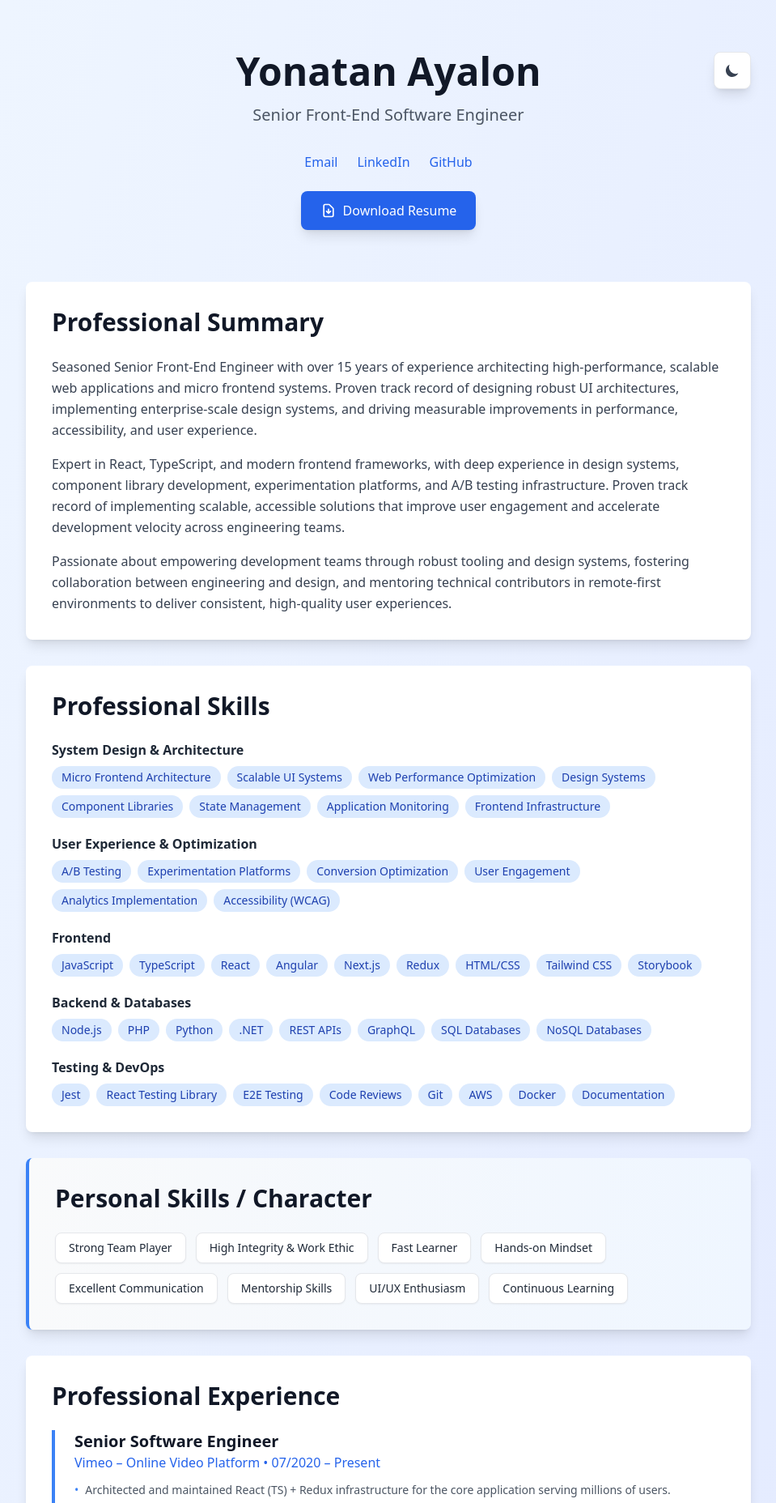
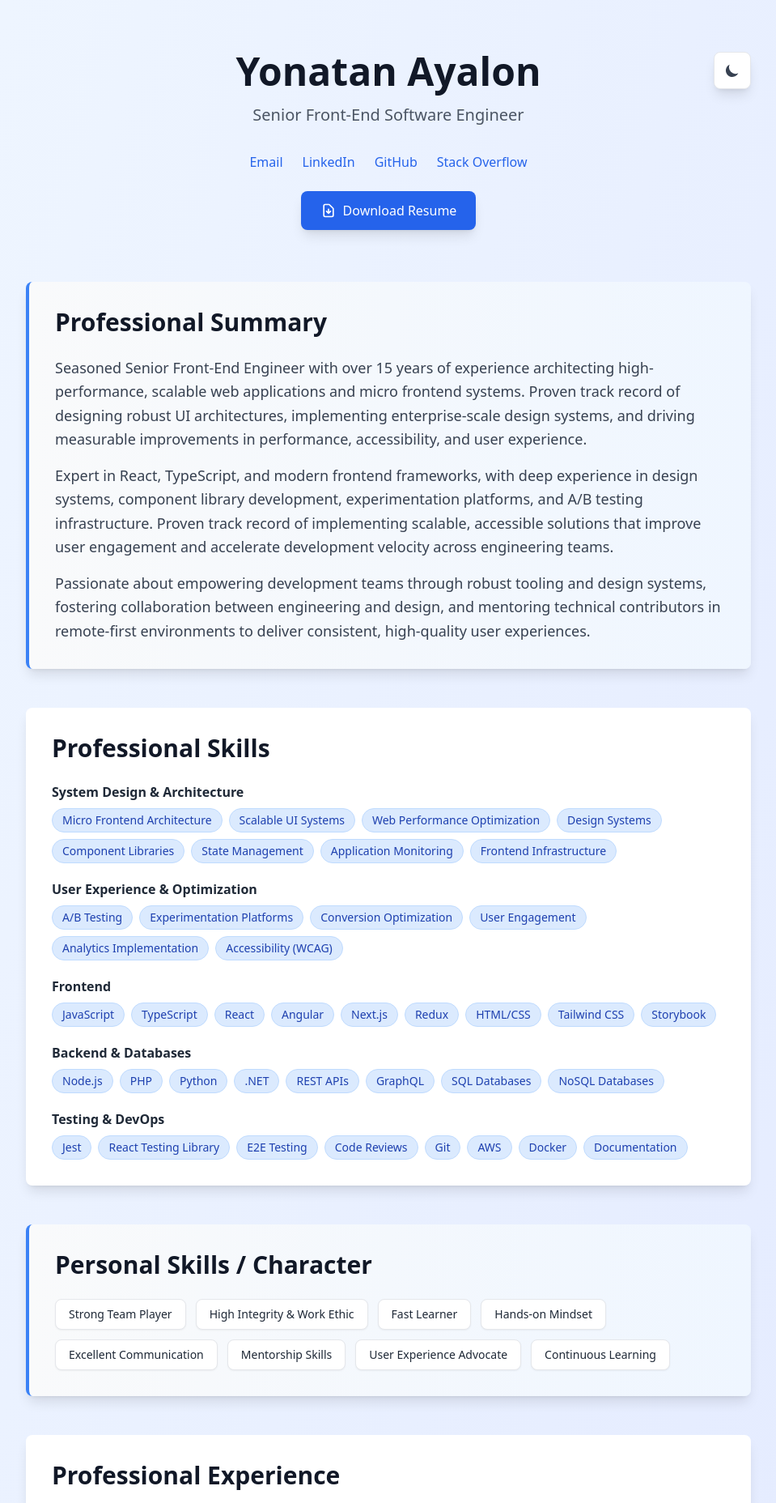
Before and after one commit to alayonyo/resume, a Next.js app: page / in a window 1280 px wide. Shown: the top 1856 px of the page at 81% size, without its empty margins (160-1119 px from the left). Built offline with nearby package versions, Linux system fonts and the light colour scheme.

Commit message:
amend UI - add hover states + improve accessibility

```diff
--- a/components/About.tsx
+++ b/components/About.tsx
@@ -1,10 +1,10 @@
 export default function About() {
   return (
-    <section className='bg-white dark:bg-gray-800 rounded-lg shadow-lg p-8 mb-8 transition-colors'>
+    <section className='hoverable-section bg-gradient-to-r from-gray-50 to-blue-50 dark:from-gray-700 dark:to-gray-600 rounded-lg shadow-lg hover:shadow-2xl p-8 mb-8 border-l-4 border-blue-500 hover:border-l-6'>
       <h2 className='text-3xl font-bold text-gray-900 dark:text-white mb-6'>
         Professional Summary
       </h2>
-      <div className='space-y-4 text-gray-700 dark:text-gray-300 leading-relaxed'>
+      <div className='space-y-4 text-lg text-gray-700 dark:text-gray-300 leading-relaxed'>
         <p>
           Seasoned Senior Front-End Engineer with over 15 years of experience
           architecting high-performance, scalable web applications and micro
--- a/components/Contact.tsx
+++ b/components/Contact.tsx
@@ -1,6 +1,6 @@
 export default function Contact() {
   return (
-    <section className='bg-white dark:bg-gray-800 rounded-lg shadow-lg p-8 transition-colors'>
+    <section className='hoverable-section bg-gradient-to-r from-gray-50 to-blue-50 dark:from-gray-700 dark:to-gray-600 rounded-lg shadow-lg hover:shadow-2xl p-8 border-l-4 border-blue-500 hover:border-l-6'>
       <h2 className='text-3xl font-bold text-gray-900 dark:text-white mb-6'>
         Get In Touch
       </h2>
@@ -8,13 +8,16 @@ export default function Contact() {
         I&apos;m always interested in new opportunities and collaborations.
       </p>
       <div className='flex flex-col sm:flex-row gap-4 justify-center'>
-        <button className='bg-blue-600 dark:bg-blue-500 text-white px-6 py-3 rounded-lg hover:bg-blue-700 dark:hover:bg-blue-600 transition-colors'>
+        <a
+          href='mailto:yonatanayalon1@gmail.com'
+          className='bg-blue-600 dark:bg-blue-500 text-white px-6 py-3 rounded-lg hover:bg-blue-700 dark:hover:bg-blue-600 transition-colors inline-block text-center'
+        >
           Contact Me
-        </button>
+        </a>
         <a
           href='/yonatan-ayalon-resume-2025-10.pdf'
           download='Yonatan_Ayalon_Resume.pdf'
-          className='inline-flex items-center justify-center px-6 py-3 border-2 border-blue-600 dark:border-blue-400 text-blue-600 dark:text-blue-400 font-medium rounded-lg hover:bg-blue-600 dark:hover:bg-blue-500 hover:text-white transition-colors'
+          className='inline-flex items-center justify-center px-6 py-3 border-2 border-blue-600 dark:border-white text-blue-600 dark:text-white font-medium rounded-lg hover:bg-blue-600 dark:hover:bg-white hover:text-white dark:hover:text-gray-900 transition-colors'
         >
           <svg
             className='w-5 h-5 mr-2'
--- a/components/Experience.tsx
+++ b/components/Experience.tsx
@@ -97,7 +97,7 @@ export default function Experience() {
   ];
 
   return (
-    <section className='bg-white dark:bg-gray-800 rounded-lg shadow-lg p-8 mb-8 transition-colors'>
+    <section className='hoverable-section bg-white dark:bg-gray-800 rounded-lg shadow-lg hover:shadow-2xl p-8 mb-8'>
       <h2 className='text-3xl font-bold text-gray-900 dark:text-white mb-6'>
         Professional Experience
       </h2>
@@ -120,7 +120,7 @@ export default function Experience() {
               {exp.achievements.map((achievement, i) => (
                 <li
                   key={i}
-                  className='text-gray-600 dark:text-gray-400 text-sm flex items-start'
+                  className='text-gray-600 dark:text-gray-400 flex items-start'
                 >
                   <span className='text-blue-500 dark:text-blue-400 mr-2'>
                     •
--- a/components/Footer.tsx
+++ b/components/Footer.tsx
@@ -1,11 +1,18 @@
 export default function Footer() {
   return (
-    <footer className="bg-gray-900 text-white py-8 mt-16">
-      <div className="container mx-auto px-4 text-center">
-        <p className="text-gray-400">
-          © {new Date().getFullYear()} Yonatan Ayalon. Built with Next.js and Tailwind CSS.
+    <footer className='bg-gray-900 text-white py-8 mt-16'>
+      <div className='container mx-auto px-4 text-center'>
+        <p className='text-gray-400'>
+          © {new Date().getFullYear()} Yonatan Ayalon |{' '}
+          <a
+            href='mailto:yonatanayalon1@gmail.com'
+            className='text-blue-400 hover:text-blue-300 underline transition-colors'
+          >
+            yonatanayalon1@gmail.com
+          </a>{' '}
+          | Rockville, MD
         </p>
       </div>
     </footer>
-  )
+  );
 }
--- a/components/Header.tsx
+++ b/components/Header.tsx
@@ -26,7 +26,7 @@ export default function Header() {
     <header className='text-center mb-16 relative'>
       <button
         onClick={toggleTheme}
-        className='absolute top-0 right-0 p-3 rounded-lg bg-white dark:bg-gray-800 shadow-lg hover:shadow-xl transition-all duration-200 border border-gray-200 dark:border-gray-700'
+        className='absolute top-0 right-0 p-3 rounded-lg bg-white dark:bg-gray-800 shadow-lg hover:shadow-xl hover:bg-gray-50 dark:hover:bg-gray-700 hover:scale-105 transition-all duration-200 border border-gray-200 dark:border-gray-700'
         aria-label='Toggle dark mode'
       >
         {isDark ? (
@@ -79,6 +79,13 @@ export default function Header() {
         >
           GitHub
         </a>
+        <a
+          href='https://stackoverflow.com/users/2633390/yonatan-ayalon'
+          className='text-blue-600 dark:text-blue-400 hover:text-blue-800 dark:hover:text-blue-300'
+          target='_blank'
+        >
+          Stack Overflow
+        </a>
       </div>
       <div className='flex justify-center'>
         <a
--- a/components/ProfessionalQualities.tsx
+++ b/components/ProfessionalQualities.tsx
@@ -6,12 +6,12 @@ export default function ProfessionalQualities() {
     'Hands-on Mindset',
     'Excellent Communication',
     'Mentorship Skills',
-    'UI/UX Enthusiasm',
+    'User Experience Advocate',
     'Continuous Learning',
   ];
 
   return (
-    <section className='bg-gradient-to-r from-gray-50 to-blue-50 dark:from-gray-700 dark:to-gray-600 rounded-lg shadow-lg p-8 mb-8 border-l-4 border-blue-500 transition-colors'>
+    <section className='hoverable-section bg-gradient-to-r from-gray-50 to-blue-50 dark:from-gray-700 dark:to-gray-600 rounded-lg shadow-lg hover:shadow-2xl p-8 mb-8 border-l-4 border-blue-500 hover:border-l-6'>
       <h2 className='text-3xl font-bold text-gray-900 dark:text-white mb-6'>
         Personal Skills / Character
       </h2>
--- a/components/Skills.tsx
+++ b/components/Skills.tsx
@@ -52,7 +52,7 @@ export default function Skills() {
   };
 
   return (
-    <section className='bg-white dark:bg-gray-800 rounded-lg shadow-lg p-8 mb-8 transition-colors'>
+    <section className='hoverable-section bg-white dark:bg-gray-800 rounded-lg shadow-lg hover:shadow-2xl p-8 mb-8'>
       <h2 className='text-3xl font-bold text-gray-900 dark:text-white mb-6'>
         Professional Skills
       </h2>
@@ -66,7 +66,7 @@ export default function Skills() {
               {skills.map((skill) => (
                 <span
                   key={skill}
-                  className='bg-blue-100 dark:bg-blue-900 text-blue-800 dark:text-blue-200 px-3 py-1 rounded-full text-sm font-medium'
+                  className='bg-blue-100 dark:bg-blue-800 text-blue-800 dark:text-blue-100 px-3 py-1 rounded-full text-sm font-medium border border-blue-200 dark:border-blue-600'
                 >
                   {skill}
                 </span>
--- a/styles/globals.css
+++ b/styles/globals.css
@@ -1,3 +1,56 @@
 @tailwind base;
 @tailwind components;
 @tailwind utilities;
+
+/* Custom text selection colors for better contrast */
+::selection {
+  background-color: #3b82f6; /* Blue background */
+  color: #ffffff; /* White text */
+}
+
+::-moz-selection {
+  background-color: #3b82f6; /* Blue background */
+  color: #ffffff; /* White text */
+}
+
+/* Dark mode text selection */
+@media (prefers-color-scheme: dark) {
+  ::selection {
+    background-color: #60a5fa; /* Lighter blue background */
+    color: #1f2937; /* Dark text */
+  }
+
+  ::-moz-selection {
+    background-color: #60a5fa; /* Lighter blue background */
+    color: #1f2937; /* Dark text */
+  }
+}
+
+/* Ensure proper contrast in dark mode when dark class is applied */
+.dark ::selection {
+  background-color: #60a5fa; /* Lighter blue background */
+  color: #1f2937; /* Dark text */
+}
+
+.dark ::-moz-selection {
+  background-color: #60a5fa; /* Lighter blue background */
+  color: #1f2937; /* Dark text */
+}
+
+/* Section hover effects with generous spacing to prevent crowding */
+.hoverable-section {
+  transition: transform 0.4s cubic-bezier(0.25, 0.46, 0.45, 0.94),
+    box-shadow 0.6s cubic-bezier(0.25, 0.46, 0.45, 0.94);
+  transform: translateZ(0);
+  margin: 3rem 0; /* Increased margin for larger sections */
+}
+
+.hoverable-section:hover {
+  transform: scale(1.015); /* Reduced scale to minimize expansion */
+  z-index: 1;
+}
+
+/* Remove default margin from sections to avoid double spacing */
+.hoverable-section.mb-8 {
+  margin-bottom: 0;
+}
```
